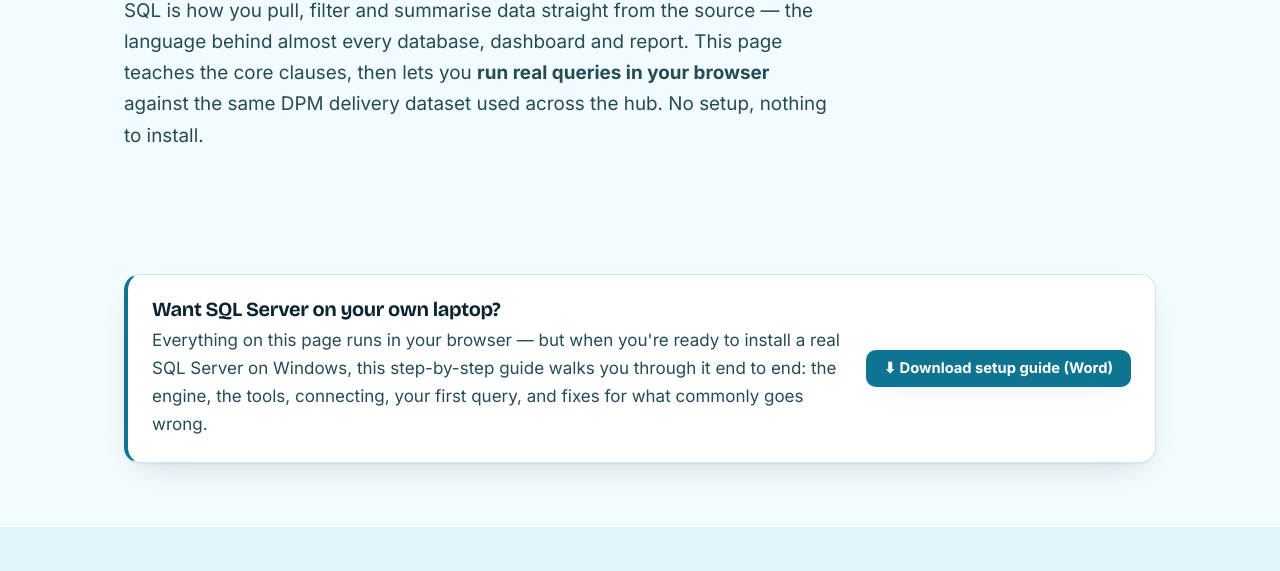
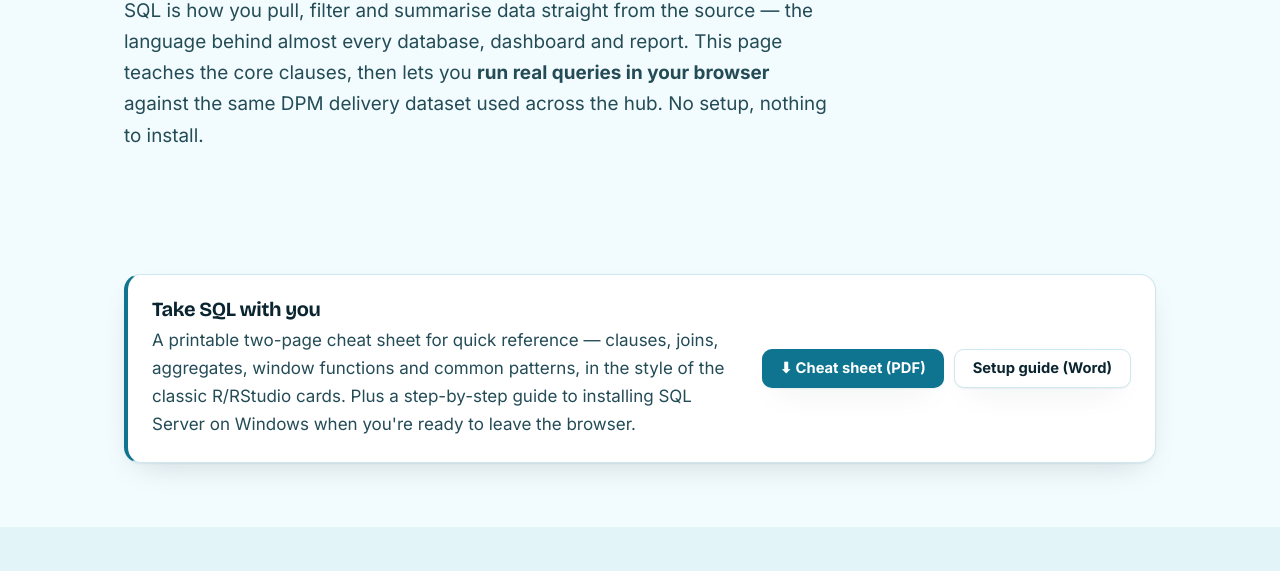
Before and after one commit to AhmedWalid4499/Data-Analytics-Learning, a plain HTML site: page sql.html in a window 1280 px wide. Shown: the part 381-952 px from the top of the page. Drawn offline with nearby package versions, Linux system fonts and the light colour scheme; no server answers.

Commit message:
Add files via upload

```diff
--- a/sql.html
+++ b/sql.html
@@ -32,14 +32,17 @@
   <p class="lead">SQL is how you pull, filter and summarise data straight from the source — the language behind almost every database, dashboard and report. This page teaches the core clauses, then lets you <b>run real queries in your browser</b> against the same DPM delivery dataset used across the hub. No setup, nothing to install.</p>
 </div></header>
 
-<!-- DOWNLOAD SETUP GUIDE -->
+<!-- DOWNLOADS -->
 <section><div class="wrap">
-  <div class="card" style="border-left:4px solid var(--accent);display:flex;gap:18px;align-items:center;justify-content:space-between;flex-wrap:wrap">
-    <div style="flex:1 1 320px">
-      <h3 style="margin:0 0 .3em">Want SQL Server on your own laptop?</h3>
-      <p style="margin:0;color:var(--ink-soft)">Everything on this page runs in your browser — but when you're ready to install a real SQL Server on Windows, this step-by-step guide walks you through it end to end: the engine, the tools, connecting, your first query, and fixes for what commonly goes wrong.</p>
+  <div class="card" style="border-left:4px solid var(--accent);display:flex;gap:20px;align-items:center;justify-content:space-between;flex-wrap:wrap">
+    <div style="flex:1 1 340px">
+      <h3 style="margin:0 0 .3em">Take SQL with you</h3>
+      <p style="margin:0;color:var(--ink-soft)">A printable two-page cheat sheet for quick reference — clauses, joins, aggregates, window functions and common patterns, in the style of the classic R/RStudio cards. Plus a step-by-step guide to installing SQL Server on Windows when you're ready to leave the browser.</p>
     </div>
-    <a class="btn" href="assets/docs/Setting-up-SQL-Server-on-Windows.docx" download>⬇ Download setup guide (Word)</a>
+    <div style="display:flex;gap:10px;flex-wrap:wrap">
+      <a class="btn" href="assets/docs/SQL-Cheat-Sheet.pdf" download>⬇ Cheat sheet (PDF)</a>
+      <a class="btn ghost" href="assets/docs/Setting-up-SQL-Server-on-Windows.docx" download>Setup guide (Word)</a>
+    </div>
   </div>
 </div></section>
 
@@ -366,7 +369,7 @@ ORDER BY total_rev DESC;</textarea>
     <div class="out" id="sql-out" style="margin-top:12px">Loading…</div>
   </div>
 
-  <div class="note"><span class="ic">i</span><div>Everything runs locally on a copy of the data — you can't break anything. Try <code>UPDATE</code>, <code>INSERT</code> or <code>CREATE TABLE</code> too; refresh the page to reset. Prefer the real thing? <a href="assets/docs/Setting-up-SQL-Server-on-Windows.docx" download>Download the Windows setup guide</a>.</div></div>
+  <div class="note"><span class="ic">i</span><div>Everything runs locally on a copy of the data — you can't break anything. Try <code>UPDATE</code>, <code>INSERT</code> or <code>CREATE TABLE</code> too; refresh the page to reset. Keep the <a href="assets/docs/SQL-Cheat-Sheet.pdf" download>cheat sheet</a> handy while you practise, or <a href="assets/docs/Setting-up-SQL-Server-on-Windows.docx" download>install SQL Server on Windows</a>.</div></div>
 </div></section>
 
 <!-- EXAM -->
```
Also changed, not shown: 1 other file.
